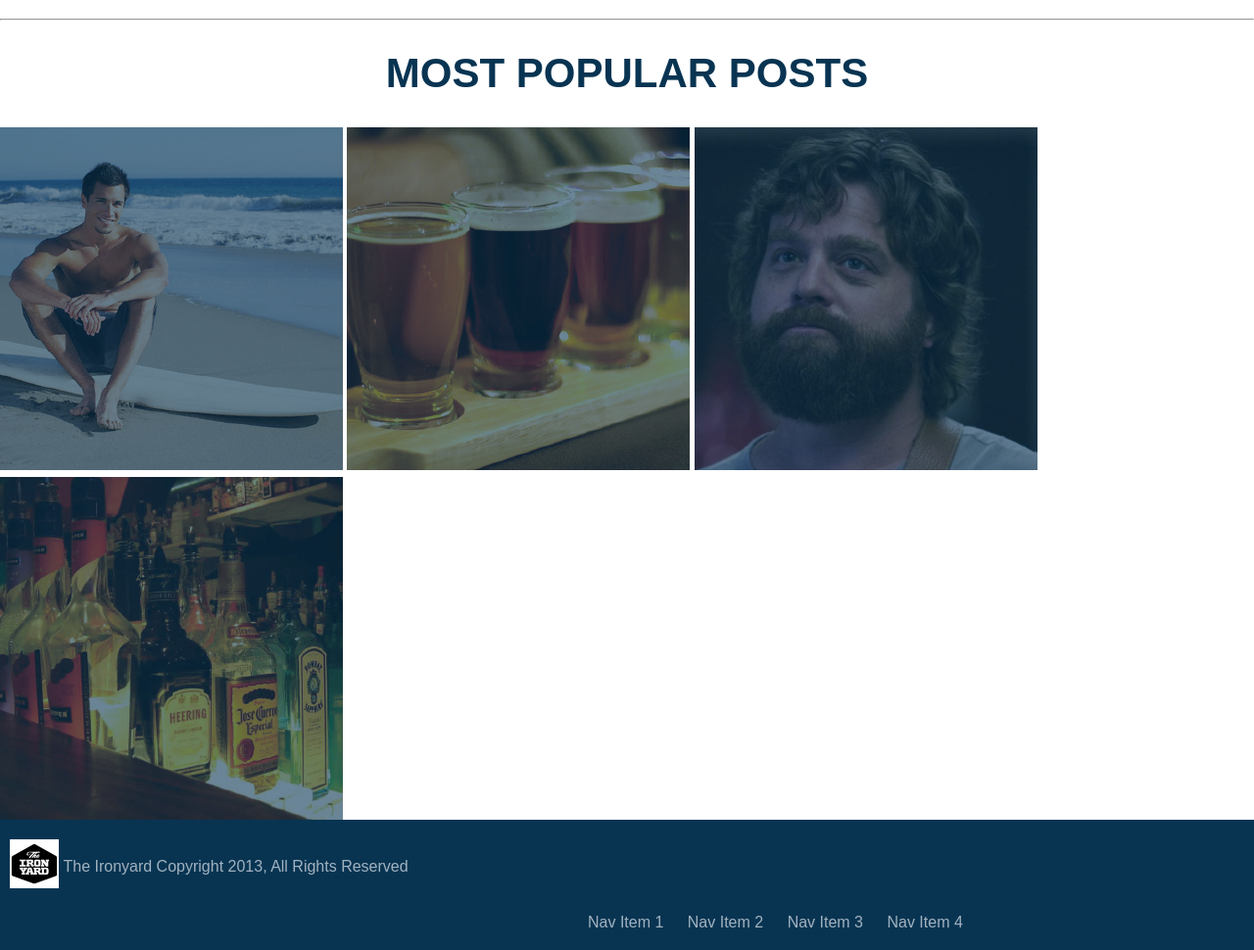
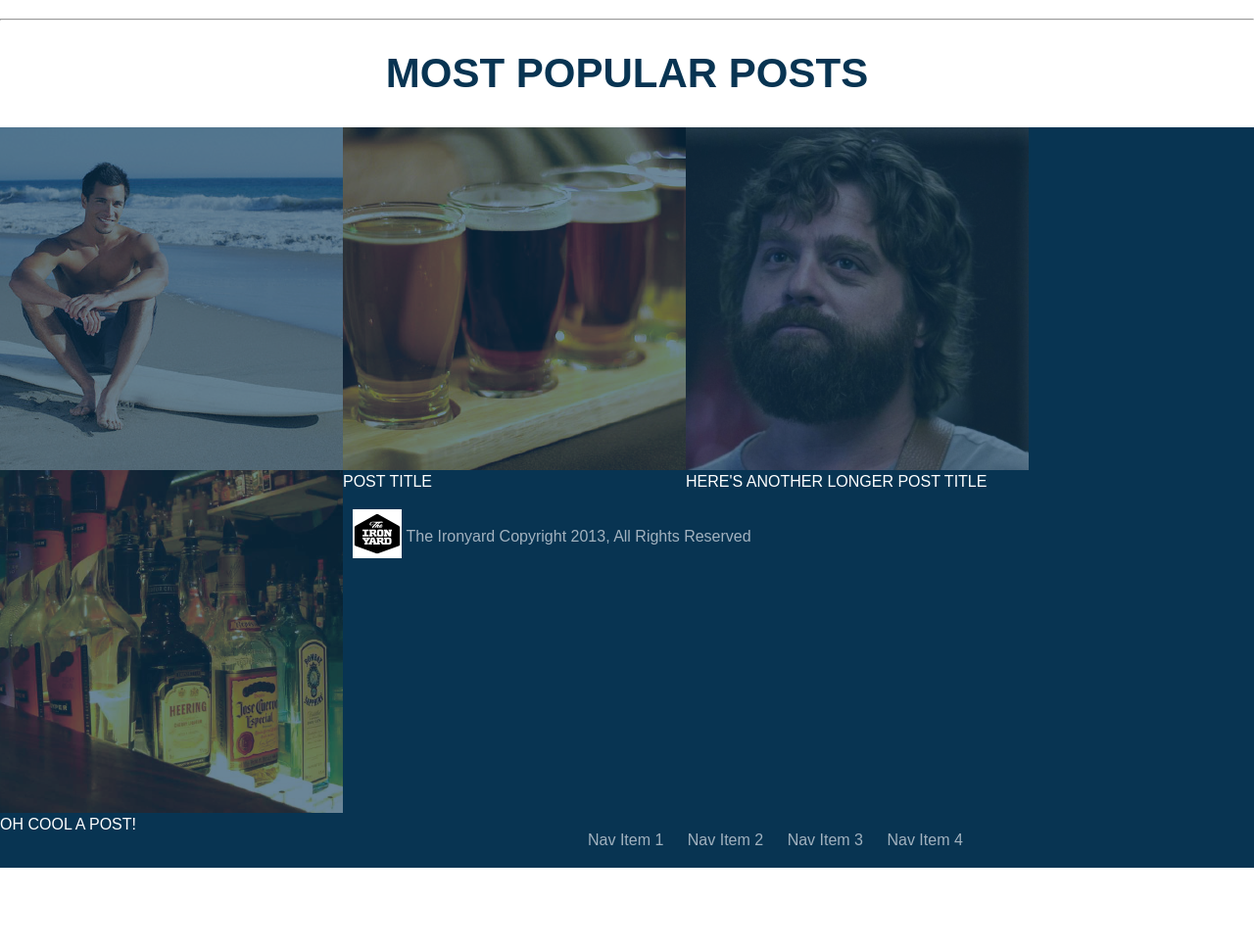
Before and after one commit to scstarkman/surf_paddle, a plain HTML site: page index.html in a window 1280 px wide. Shown: the part 2500-3470 px from the top of the page at 98% size. After the commit the page ends 3386 px from the top, so only its background shows below. Drawn offline with Linux system fonts and the light colour scheme.

Commit message:
fixed margins in picture galler

```diff
--- a/css/styles.css
+++ b/css/styles.css
@@ -186,9 +186,10 @@ h3 {
 .gallery {
   margin:0 auto;
 
+
 }
 .gallBox1{
-  display:inline-block;
+  float:left;
   height:350px;
   width:350px;
   background-color:#083452
@@ -203,14 +204,16 @@ h3 {
 }
 
 .gallBox2{
-  display:inline-block;
+  float:left;
   height:350px;
   width:350px;
   background-color:#083452
+
 }
 
 .gallBox2 img{
   opacity:0.4;
+
 }
 
 .gallBox2 img:hover{
@@ -218,7 +221,7 @@ h3 {
 }
 
 .gallBox3{
-  display:inline-block;
+  float:left;
   height:350px;
   width:350px;
   background-color:#083452
@@ -233,7 +236,7 @@ h3 {
 }
 
 .gallBox4{
-  display:inline-block;
+  float:left;
   height:350px;
   width:350px;
   background-color:#083452
@@ -247,7 +250,11 @@ h3 {
   opacity:1.0;
 }
 
+.gallery span{
+    color:white;
+    margin-top: -25px;
 
+}
 
 
 
@@ -256,10 +263,11 @@ footer {
   color:#a2b2bf;
   font-family:arial;
 
+
 }
 .footerLogo{
     display:inline-block;
-    margin-top:20px;
+    margin-top:40px;
     margin-left:10px
 }
 .footerLogo span{
--- a/index.html
+++ b/index.html
@@ -115,22 +115,22 @@
 
         <div class = "gallBox1">
         <img src="images/surferdude-01.png" alt="">
-
+          <span>ANOTHER COOL POST</span>
         </div>
 
         <div class = "gallBox2">
         <img src="images/beer-01.png" alt="">
-
+         <span>POST TITLE</span>
         </div>
 
         <div class = "gallBox3">
         <img src="images/zach-01.png" alt="">
-
+          <span>HERE'S ANOTHER LONGER POST TITLE</span>
         </div>
 
         <div class = "gallBox4">
         <img src="images/bar-01.png" alt="">
-
+          <span>OH COOL A POST!</span>
         </div>
 
     </div> <!-- end gallery div -->
```
